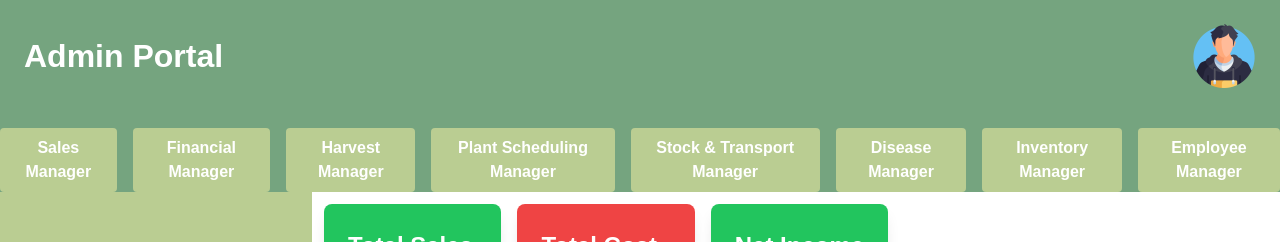
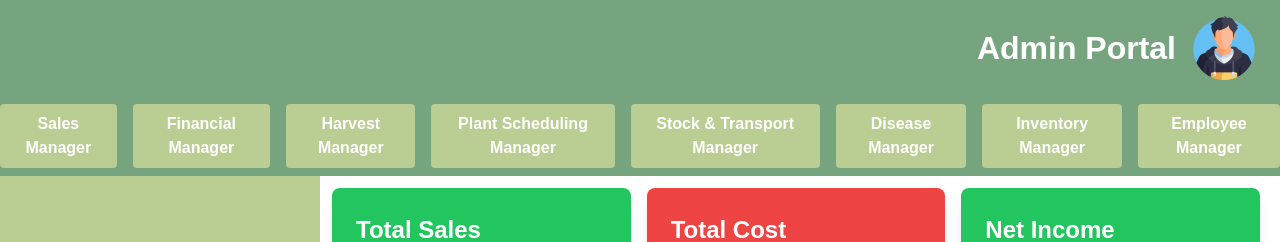
Before and after one commit to rdarshan927/itp-frontend, a React (Create React App) app: page /Dashboard in a window 1280 px wide. Shown: the top 242 px of the page. Built offline with nearby package versions, Linux system fonts and the light colour scheme; no server answers.

Commit message:
modified

```diff
--- a/src/layouts/AdminLayout.js
+++ b/src/layouts/AdminLayout.js
@@ -10,7 +10,7 @@ const AdminLayout = () => {
     return (
         <>
             <AdminHeader />
-            <div className="flex min-h-screen fixed overflow-hidden ">
+            <div className="flex min-h-screen overflow-hidden w-full pr-2">
                 <Sidebar className="" />
                 <div className=" flex-grow p-3 overflow-hidden break-words whitespace-normal">
                     <Outlet />
--- a/src/pages/admin/components/AdminHeader.js
+++ b/src/pages/admin/components/AdminHeader.js
@@ -20,16 +20,16 @@ const AdminHeader = () => {
   };
 
   return (
-    <div className="bg-darkG">
-      <div className="flex justify-between items-center p-6">
+    <div className="bg-darkG py-2">
+      <div className="flex justify-end items-center p-2">
         <h1 className="text-white text-3xl font-bold">Admin Portal</h1>
-        <img src="/image/boy.png" alt="User Avatar" className="w-16 h-16" />
+        <img src="/image/boy.png" alt="User Avatar" className="w-16 h-16 mr-4 ml-4" />
       </div>
       <div className="flex justify-center mt-4 space-x-4">
         {admins.map((admin) => (
           <button
             key={admin}
-            className="bg-lightG hover:bg-blue-700 text-white font-bold py-2 px-4 rounded"
+            className="bg-lightG hover:bg-blue-700 text-white font-bold py-2 px-4 rounded "
             onClick={() => handleAdminLogin(admin)}
           >
             {admin}
--- a/src/pages/admin/components/SideBar.js
+++ b/src/pages/admin/components/SideBar.js
@@ -14,13 +14,13 @@ const Sidebar = () => {
     const adminButtons = {
         "Sales Manager": [
             { label: "Dashboard", path: "/sales/dashboard" },
-            { label: "Invoices", path: "/sales/invoices" },
-            { label: "Reports", path: "/sales-reports" }
+            { label: "Invoices", path: "/sales/invoices" }
         ],
         "Financial Manager": [
             { label: "Dashboard", path: "/Dashboard" },
             { label: "Salary", path: "/salary" },
-            { label: "Financial Reports", path: "/financial-reports" }
+            { label: "Inventory Stuff", path: "/inventorystuff" },
+
         ],
         "Harvest Manager": [
             { label: "Dashboard", path: "/harvest-dashboard" },
@@ -59,7 +59,7 @@ const Sidebar = () => {
     };
 
     return (
-        <div className="bg-lightG p-3">
+        <div className="bg-lightG p-3 w-80 ">
             <div className="inline-grid relative top-20">
                 {admin && adminButtons[admin]?.map(({ label, path }, index) => (
                     <button
```
